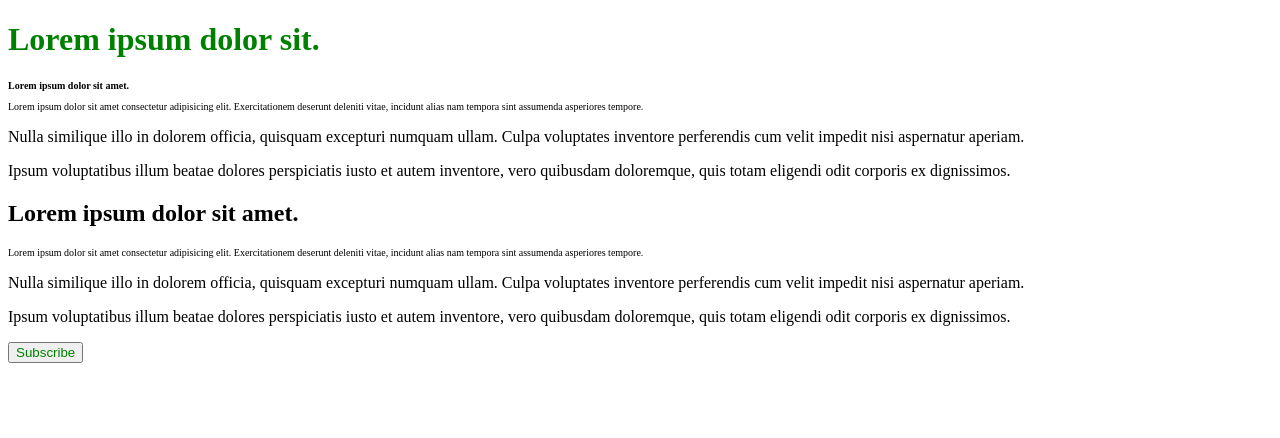
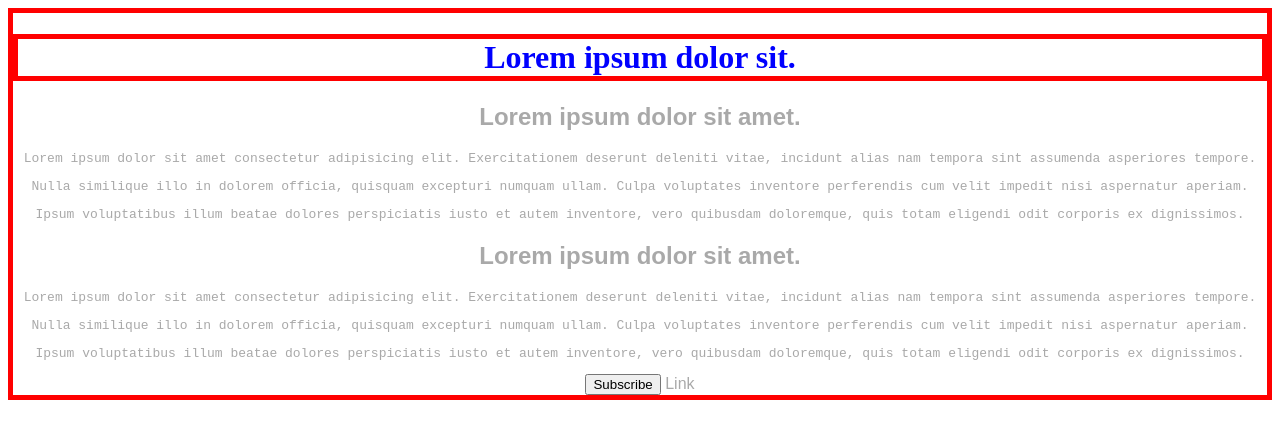
Before and after one commit to andreyturenko/css-intro-2023, a plain HTML site: page index.html in a window 1280 px wide. Drawn offline with Linux system fonts and the light colour scheme.

Commit message:
Add inheritance new

```diff
--- a/assets/css/style.css
+++ b/assets/css/style.css
@@ -1,25 +1,24 @@
-/* Селектор тегу (типу) - специфічність 0001*/
 h1 {
   color: blue;
+  font-family: initial; /* вимикає спадковість */
+  border: inherit; /* вмикає спадкування */
 }
 
-/* Селектор класу - 0010*/
-.annotation {
-  font-size: 10px;
+body {
+  font-family: sans-serif;
+  border: 5px red solid;
+  text-align: center;
+  color: darkgray;
 }
 
-/* Селектор ідентифікатора - 0100*/
-#subscribe-btn {
-  color: red;
+p {
+  font-family: monospace;
 }
 
-/* subscribe-btn: cebab-case;
-subscribebtn: camelCase;
-              lowerCamelCase (з маленької літери)
-              UpperCamelCase (з великої лтери) - PascalCase
-subscribe_btn : snake-case               */
-/* I_AM_CONSTANT - так пишуться константи */
+/* use case - варіант використання */
+a {
+  color: inherit;
+  text-decoration: none;
+}
 
-/* Специфічність - якщо одна і та сама властивість
-записана в різних по специфічності селекторах,
-то приорітетніша в селекторі з більшою специфічністю */
+/* Спадкування - властивості для тексту успадковуються */
--- a/index.html
+++ b/index.html
@@ -5,17 +5,12 @@
     <meta name="viewport" content="width=device-width, initial-scale=1.0" />
     <link rel="stylesheet" href="./assets/css/style.css" />
     <title>CSS Intro</title>
-    <style>
-      h1 {
-        color: green;
-      }
-    </style>
   </head>
   <body>
     <h1>Lorem ipsum dolor sit.</h1>
 
-    <h2 class="annotation">Lorem ipsum dolor sit amet.</h2>
-    <p class="annotation">
+    <h2>Lorem ipsum dolor sit amet.</h2>
+    <p>
       Lorem ipsum dolor sit amet consectetur adipisicing elit. Exercitationem
       deserunt deleniti vitae, incidunt alias nam tempora sint assumenda
       asperiores tempore.
@@ -32,7 +27,7 @@
     </p>
 
     <h2>Lorem ipsum dolor sit amet.</h2>
-    <p class="annotation">
+    <p>
       Lorem ipsum dolor sit amet consectetur adipisicing elit. Exercitationem
       deserunt deleniti vitae, incidunt alias nam tempora sint assumenda
       asperiores tempore.
@@ -48,7 +43,7 @@
       dignissimos.
     </p>
 
-    <!-- Інлайн стилі, специфічність 1000 -->
-    <button style="color: green" id="subscribe-btn">Subscribe</button>
+    <button>Subscribe</button>
+    <a href="#">Link</a>
   </body>
 </html>
```
